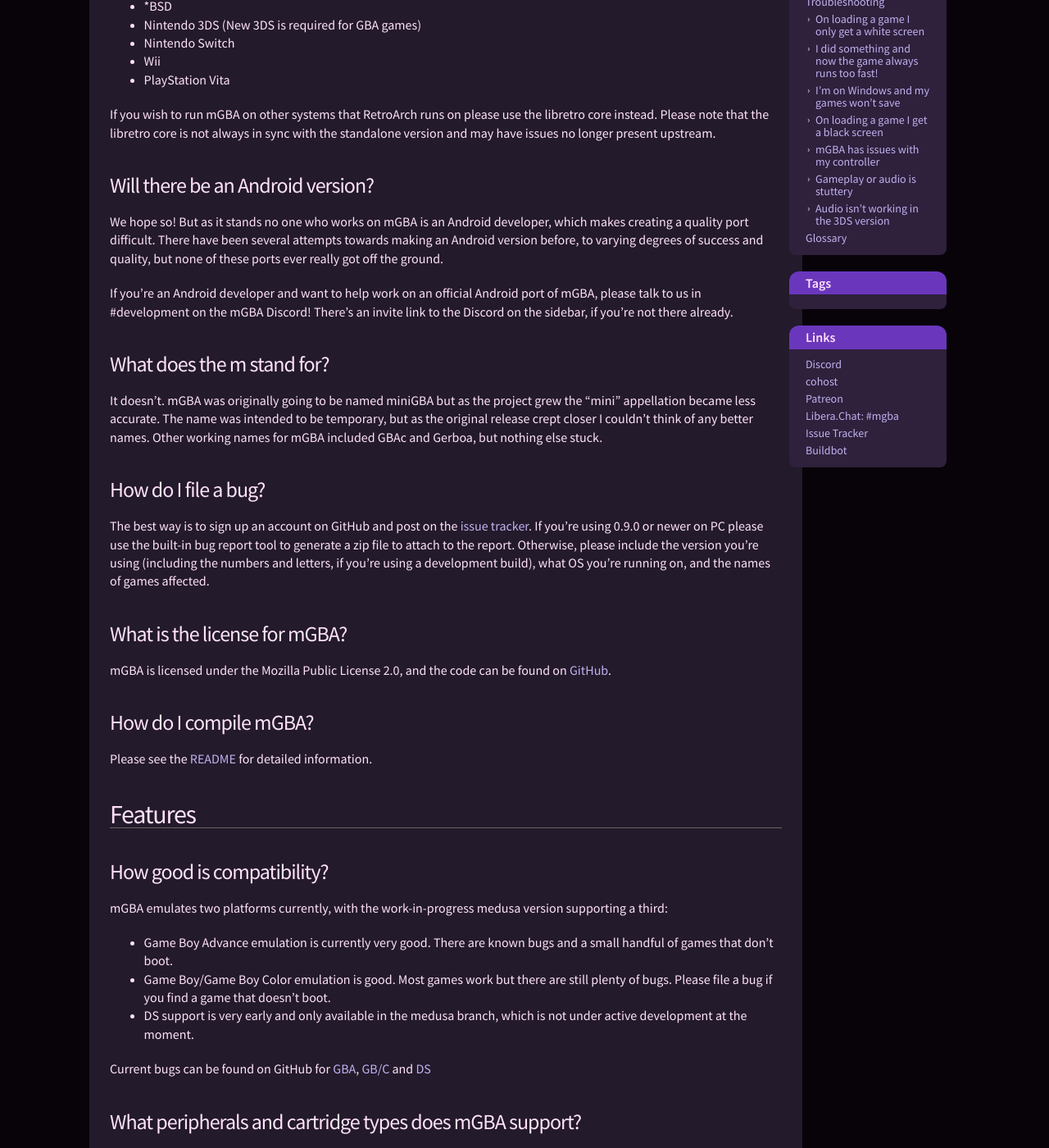
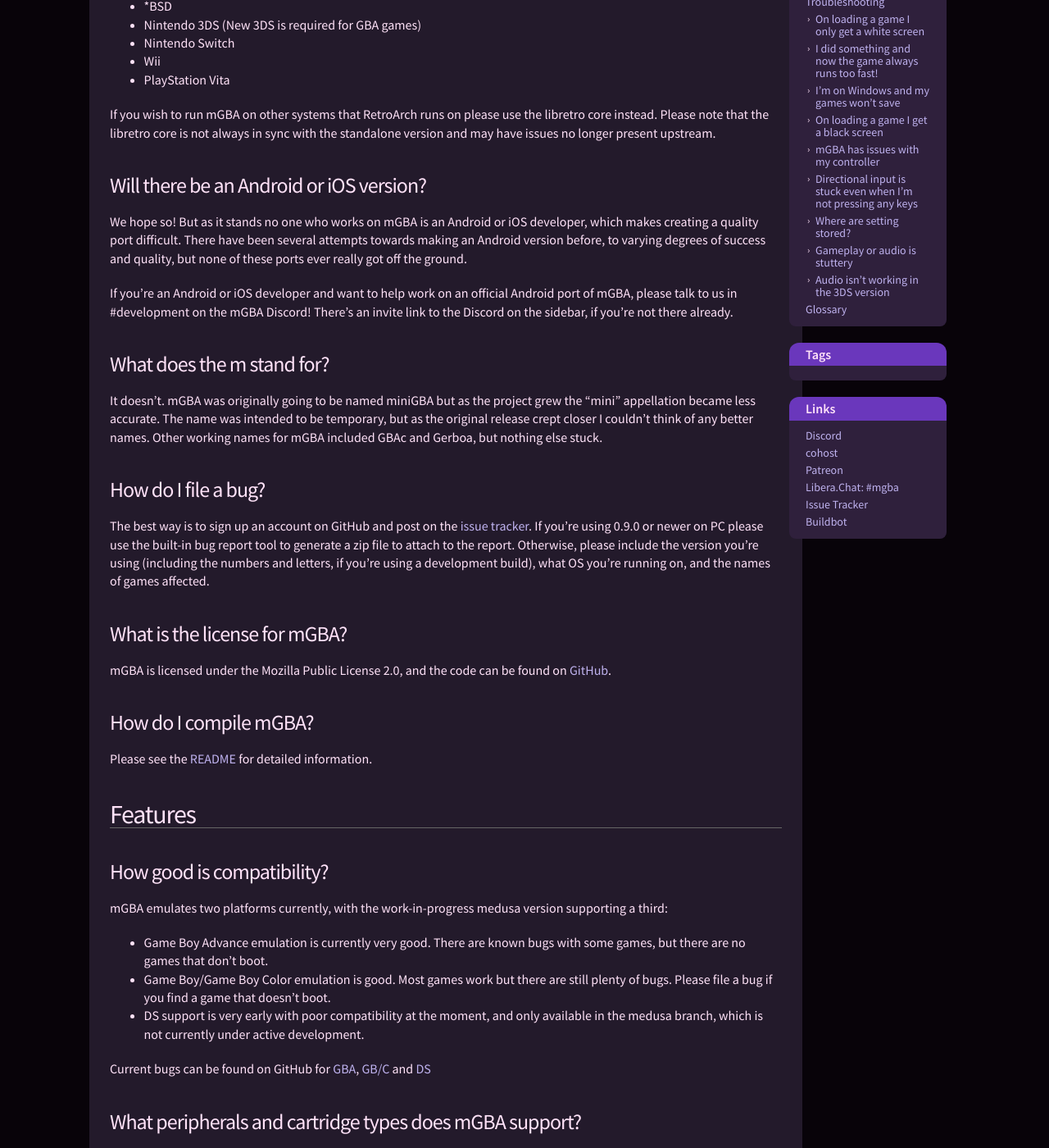
Before and after one commit to mgba-emu/www, a Jekyll site: the page built from faq.markdown, in a window 1280 px wide and 1400 px high, scrolled down 672 px. Shown: the whole window at 82% size. Built offline with Jekyll 4.4.1, drawn with Linux system fonts in a browser that asks for light colours; the table of contents is made by our own code; some of the changed text lies outside the part shown.

Commit message:
FAQ updates

```diff
--- a/faq.markdown
+++ b/faq.markdown
@@ -27,11 +27,11 @@
 
 If you wish to run mGBA on other systems that RetroArch runs on please use the libretro core instead. Please note that the libretro core is not always in sync with the standalone version and may have issues no longer present upstream.
 
-### Will there be an Android version?
+### Will there be an Android or iOS version?
 
-We hope so! But as it stands no one who works on mGBA is an Android developer, which makes creating a quality port difficult. There have been several attempts towards making an Android version before, to varying degrees of success and quality, but none of these ports ever really got off the ground.
+We hope so! But as it stands no one who works on mGBA is an Android or iOS developer, which makes creating a quality port difficult. There have been several attempts towards making an Android version before, to varying degrees of success and quality, but none of these ports ever really got off the ground.
 
-If you're an Android developer and want to help work on an official Android port of mGBA, please talk to us in #development on the mGBA Discord! There's an invite link to the Discord on the sidebar, if you're not there already.
+If you're an Android or iOS developer and want to help work on an official Android port of mGBA, please talk to us in #development on the mGBA Discord! There's an invite link to the Discord on the sidebar, if you're not there already.
 
 ### What does the m stand for?
 
@@ -55,9 +55,9 @@
 
 mGBA emulates two platforms currently, with the work-in-progress medusa version supporting a third:
 
-- Game Boy Advance emulation is currently very good. There are known bugs and a small handful of games that don't boot.
+- Game Boy Advance emulation is currently very good. There are known bugs with some games, but there are no games that don't boot.
 - Game Boy/Game Boy Color emulation is good. Most games work but there are still plenty of bugs. Please file a bug if you find a game that doesn't boot.
-- DS support is very early and only available in the medusa branch, which is not under active development at the moment.
+- DS support is very early with poor compatibility at the moment, and only available in the medusa branch, which is not currently under active development.
 
 Current bugs can be found on GitHub for [GBA](https://github.com/mgba-emu/mgba/issues?q=is%3Aissue+is%3Aopen+label%3Aplatform%3AGBA), [GB/C](https://github.com/mgba-emu/mgba/issues?q=is%3Aissue+is%3Aopen+label%3Aplatform%3AGB%2FGBC) and [DS](https://github.com/mgba-emu/mgba/issues?q=is%3Aissue+is%3Aopen+label%3Aplatform%3ADS)
 
@@ -108,11 +108,26 @@
 
 ### On loading a game I get a black screen
 
-Change the display driver from _OpenGL_ to _OpenGL (Force 1.x)_ or _Software_.
+Try changing the display driver from _OpenGL_ to _OpenGL (Force 1.x)_ or _Software_.
 
 ### mGBA has issues with my controller
 
 At this time mGBA's controller support is lackluster. Improvements are planned but if using a controller is your utmost concern you may want to use the libretro core instead.
+
+### Directional input is stuck even when I'm not pressing any keys
+
+Try seeing if a game controller is detected in Settings > Controllers. Things that aren't controllers are sometimes mis-detected, and may cause issues like this.
+If one does show up, you should try clicking on the text boxes for the D-Pad buttons and hitting both clear analog and clear button to prevent any erroneous inputs from being detected.
+
+### Where are setting stored?
+
+For the portable version, settings are stored in config.ini and qt.ini in the same directory as the emulator executable itself.
+For the installer version and homebrew platforms, it depends on the OS:
+
+- Windows: %APPDATA%/mGBA
+- macOS and \*nix: ~/.config/mgba (or $XDG\_CONFIG\_HOME/mgba if set)
+- 3DS, Switch, Wii: /mGBA
+- Vita: ux0:/data/mGBA
 
 ### Gameplay or audio is stuttery
 
```
